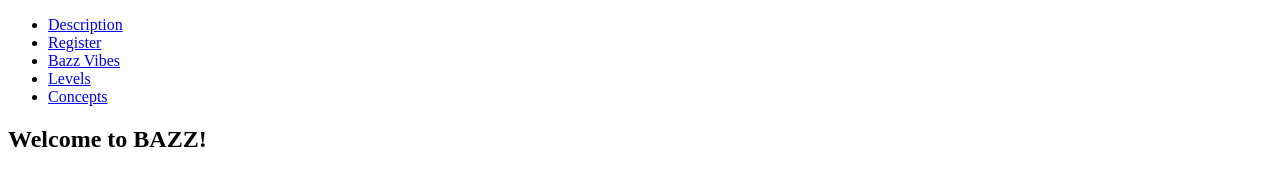
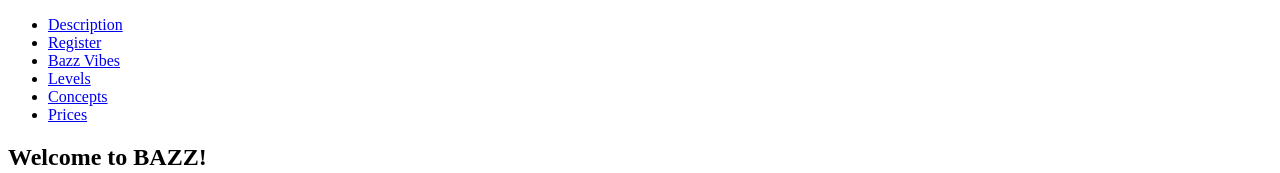
Before and after one commit to dsmits/bazz2023-svelte, a SvelteKit app: page / in a window 1280 px wide. Shown: the top 173 px of the page. Built offline with nearby package versions, Linux system fonts and the light colour scheme.

Commit message:
Added prices

```diff
--- a/src/routes/+page.svelte
+++ b/src/routes/+page.svelte
@@ -6,6 +6,7 @@
     import Footer from "./Footer.svelte";
     import Register from "./Register.svelte";
     import Previous from "./Previous.svelte";
+    import Prices from "./Prices.svelte";
 
 
     let sections = [{"name": "Description", "component": Description},
@@ -13,6 +14,7 @@
         {"name": "Bazz Vibes", "component": Previous},
         {"name": "Levels", "component": Levels},
         {"name": "Concepts", "component": Concepts},
+        {"name": "Prices", "component": Prices}
     ]
 
     for (let section of sections) {
--- /dev/null
+++ b/src/routes/Prices.svelte
@@ -0,0 +1,130 @@
+<script>
+    let products = [
+        {
+            "name": "FULL PASS",
+            "content": ["3 Parties", "7,5h of Solo Social & Club dance styles", "1,5h BAZZ Lab", "2h BAZZ Buzz"],
+            "price": ["Early bird EUR 170pp (payment needs to be in before 15th of May) ", "Regular price 190pp"]
+        },
+        {
+            "name":
+                "CHILLAX PASS",
+            "content": ["3 Parties", "2h of Solo Authentic Jazz", "1,5h of BAZZ Lab", "2h BAZZ Buzz"],
+            "price":
+                ["Early bird EUR 120pp (payment needs to be in before 15th of May)", " Regular price EUR 140pp"]
+        }
+        ,
+        {
+            "name":
+                "JAZZ Hub session (optional, not included in any pass)",
+            "content": ["1,5h with ALL Jazz teachers"],
+            "price": ["EUR 10pp"]
+        }
+        ,
+        {
+            "name":
+                "PARTY PASS",
+            "content":
+                ["3 parties with variety of Live Jazz & DJ music"],
+            "price":
+                ["EUR 80pp"]
+        }
+        ,
+        {
+            "name":
+                "BAZZ Pre Party (Thursday night)",
+            "content": [],
+
+            "price":
+                ["EUR 80pp"]
+        }
+        ,
+        {
+            "name":
+                "BAZZ T-SHIRT (design by Helena)",
+            "content":
+                "",
+            "price":
+                ["EUR 25"]
+        }
+        ,
+        {
+            "name":
+                "Lunch pack",
+            "content":
+                ["Saturday lunch", "Sunday lunch"],
+            "price":
+                ["EUR 18"]
+        },
+        {
+            "name":
+                "Single dinner",
+            "content":
+                ["One dinner on Friday OR Saturday OR Sunday"],
+            "price":
+                ["EUR 15"]
+        },
+        {
+            "name":
+                "Full food package",
+            "content":
+                ["2 lunches", "3 dinners"],
+            "price":
+                ["EUR 55"]
+        }
+
+    ]
+
+</script>
+<style>
+    td, th {
+        padding: 20px;
+    }
+</style>
+
+<article class="prose prose-2xl">
+    <h1 class="text-center">Prices</h1>
+    <h2>Early bird price available until 15th of May!</h2>
+
+    <table class="table-auto bg-transparent/50">
+        <thead class="border-accent uppercase">
+        <tr>
+            <th>Product</th>
+            <th>Content</th>
+            <th>Price</th>
+        </tr>
+        </thead>
+        <tbody class="border-secondary">
+        {#each products as product}
+            <tr>
+                <td class="text-accent font-extrabold">{product.name}</td>
+                <td>
+                    <ul>
+                        {#each product.content as item}
+                            <li>{item}</li>
+                        {/each}
+                    </ul>
+                </td>
+                <td>
+                    <ul>
+                        {#each product.price as p}
+                            <li>{p}</li>
+                        {/each}
+                    </ul>
+                </td>
+            </tr>
+        {/each}
+
+        </tbody>
+
+    </table>
+
+
+    <h2>SOLIDARITY FUND</h2>
+    <p>
+        Many people in the world can't attend such events. We would like to help them out and need your help for that!
+        Please donate the amount that you can miss from your budget. The collected funds will be used for covering full
+        passes for such people. If you are having financial problems and want to participate, please reach out and let's
+        chat, we are sure together we can figure it out!
+    </p>
+
+</article>
```
